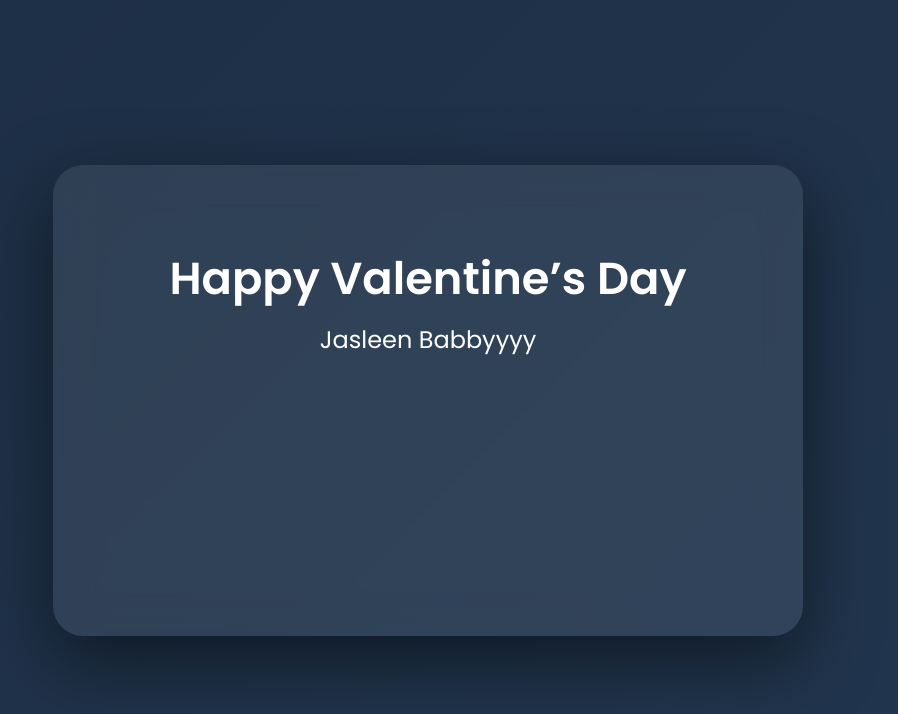
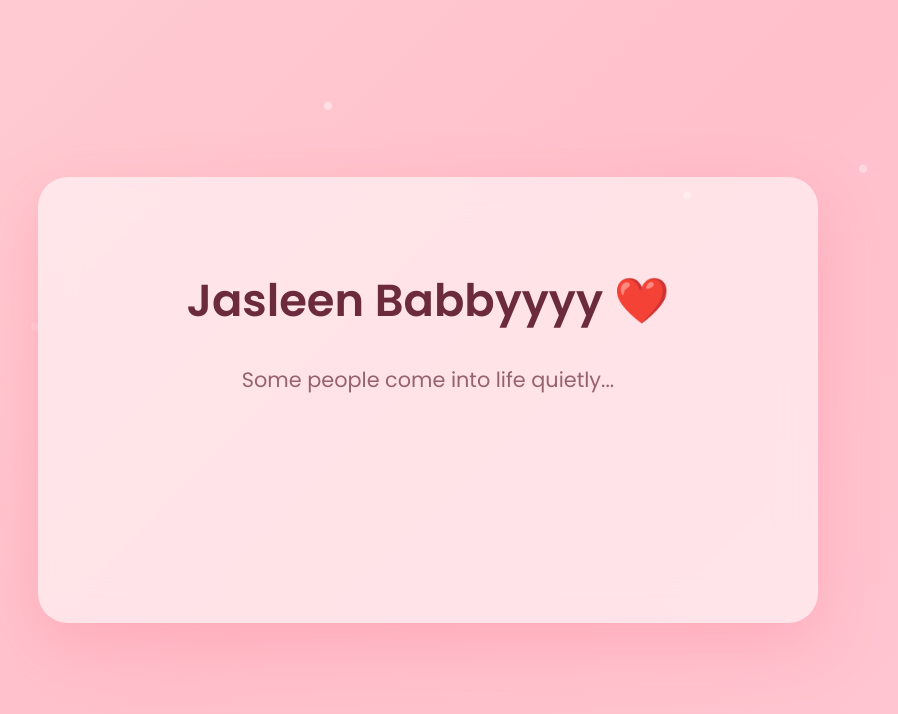
Before and after one commit to saksham8589-cpu/valentineformybaby, a plain HTML site: page index.html in a window 1280 px wide. Shown: the whole page, without its empty margins (212-1110 px from the left). Drawn offline with Linux system fonts and the light colour scheme.

Commit message:
Update index.html

```diff
--- a/index.html
+++ b/index.html
@@ -19,10 +19,13 @@
 body{
     height:100vh;
     overflow:hidden;
-    background: linear-gradient(135deg,#141E30,#243B55);
+    background: linear-gradient(-45deg,#ffd1dc,#ffc0cb,#ffe4e1,#ffd6e8);
     background-size:400% 400%;
-    animation:bgMove 15s ease infinite;
-    color:white;
+    animation:bgMove 18s ease infinite;
+    display:flex;
+    justify-content:center;
+    align-items:center;
+    color:#6b2b3c;
 }
 
 @keyframes bgMove{
@@ -31,80 +34,65 @@ body{
     100%{background-position:0% 50%;}
 }
 
-/* INTRO SCREEN */
-.intro{
-    position:absolute;
-    width:100%;
-    height:100%;
-    background:black;
-    display:flex;
-    justify-content:center;
-    align-items:center;
-    font-size:3rem;
-    letter-spacing:4px;
-    z-index:10;
-    animation:introFade 4s forwards;
-}
-
-@keyframes introFade{
-    0%{opacity:1;}
-    80%{opacity:1;}
-    100%{opacity:0; visibility:hidden;}
-}
-
-/* MAIN */
-.container{
-    height:100vh;
-    display:flex;
-    justify-content:center;
-    align-items:center;
+.card{
+    background:rgba(255,255,255,0.55);
+    backdrop-filter:blur(18px);
+    padding:90px;
+    border-radius:30px;
+    width:780px;
     text-align:center;
-}
-
-.card{
-    background:rgba(255,255,255,0.08);
-    backdrop-filter:blur(20px);
-    padding:80px;
-    border-radius:30px;
-    width:750px;
-    box-shadow:0 25px 70px rgba(0,0,0,0.5);
+    box-shadow:0 20px 60px rgba(255,105,135,0.25);
 }
 
 h1{
     font-size:2.8rem;
-}
-
-h2{
-    margin:10px 0 30px;
-    font-weight:400;
+    opacity:0;
+    transition:1.5s;
 }
 
 #message{
     font-size:1.3rem;
+    margin-top:30px;
     min-height:90px;
     opacity:0;
-    transition:opacity 1s;
+    transition:1.2s;
 }
 
 .show{
     opacity:1 !important;
 }
 
-/* END BUTTON */
-#endBtn{
+/* floating light particles */
+.particle{
+    position:absolute;
+    width:8px;
+    height:8px;
+    background:white;
+    border-radius:50%;
+    opacity:0.4;
+    animation:float 10s linear infinite;
+}
+
+@keyframes float{
+    0%{transform:translateY(0); opacity:0;}
+    40%{opacity:0.5;}
+    100%{transform:translateY(-100vh); opacity:0;}
+}
+
+button{
     margin-top:30px;
     padding:12px 25px;
-    font-size:1rem;
     border:none;
     border-radius:25px;
-    background:#ff6b81;
+    background:#ff8fab;
     color:white;
+    font-size:1rem;
     cursor:pointer;
     opacity:0;
-    transition:0.5s;
+    transition:0.6s;
 }
 
-#endBtn.showBtn{
+button.showBtn{
     opacity:1;
 }
 
@@ -113,45 +101,44 @@ h2{
 
 <body>
 
-<div class="intro">
-    JASLEEN ❤️
-</div>
-
-<div class="container">
-    <div class="card">
-        <h1>Happy Valentine’s Day</h1>
-        <h2>Jasleen Babbyyyy</h2>
-        <p id="message"></p>
-        <button id="endBtn" onclick="finalMessage()">One More Thing...</button>
-    </div>
+<div class="card">
+    <h1 id="name">Jasleen Babbyyyy ❤️</h1>
+    <p id="message"></p>
+    <button id="btn" onclick="finalMsg()">One More Thing...</button>
 </div>
 
 <script>
 
 const messages = [
-"Some people come into life unexpectedly...",
-"And slowly, things start feeling different.",
+"Some people come into life quietly...",
+"And somehow everything starts feeling softer.",
 "Smiles stay longer. Days feel lighter.",
 "This page is small, but the feeling behind it isn’t.",
-"Because effort matters when someone matters.",
-"And you… make ordinary moments special.",
-"So today, I just wanted to say something simple.",
-"You make life warmer, happier, and better.",
-"Happy Valentine’s Day ❤️"
+"Because some people deserve effort, not just words.",
+"And you are one of those people.",
+"You make ordinary moments feel beautiful.",
+"So today, I just want to say...",
+"You are truly special to me. ❤️"
 ];
 
-let i = 0;
-const msg = document.getElementById("message");
-const btn = document.getElementById("endBtn");
+let i=0;
+const msg=document.getElementById("message");
+const name=document.getElementById("name");
+const btn=document.getElementById("btn");
+
+/* show name first */
+setTimeout(()=>{
+    name.classList.add("show");
+},1500);
 
 function showMessage(){
     if(i < messages.length){
         msg.classList.remove("show");
         setTimeout(()=>{
-            msg.innerHTML = messages[i];
+            msg.innerHTML=messages[i];
             msg.classList.add("show");
             i++;
-        },800);
+        },600);
     } else {
         btn.classList.add("showBtn");
         clearInterval(loop);
@@ -160,12 +147,22 @@ function showMessage(){
 
 setTimeout(()=>{
     showMessage();
-    loop = setInterval(showMessage,10000);
-},4500);
+    loop=setInterval(showMessage,10000);
+},4000);
 
-function finalMessage(){
-    msg.innerHTML = "I hope this made you smile. ❤️";
+function finalMsg(){
+    msg.innerHTML="I hope this made you smile today. Happy Valentine’s Day ❤️";
 }
+
+/* particles */
+setInterval(()=>{
+    const p=document.createElement("div");
+    p.classList.add("particle");
+    p.style.left=Math.random()*100+"vw";
+    p.style.animationDuration=(8+Math.random()*5)+"s";
+    document.body.appendChild(p);
+    setTimeout(()=>p.remove(),12000);
+},800);
 
 </script>
 
```
